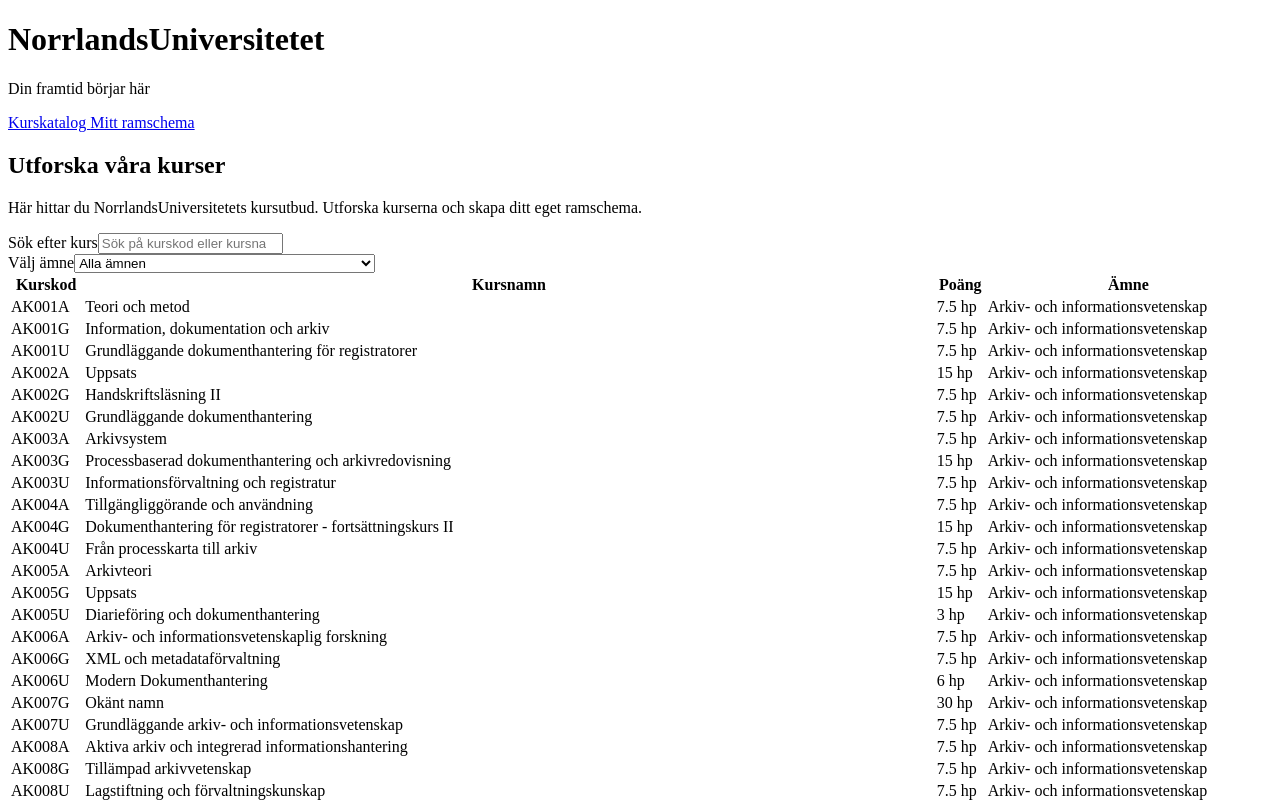
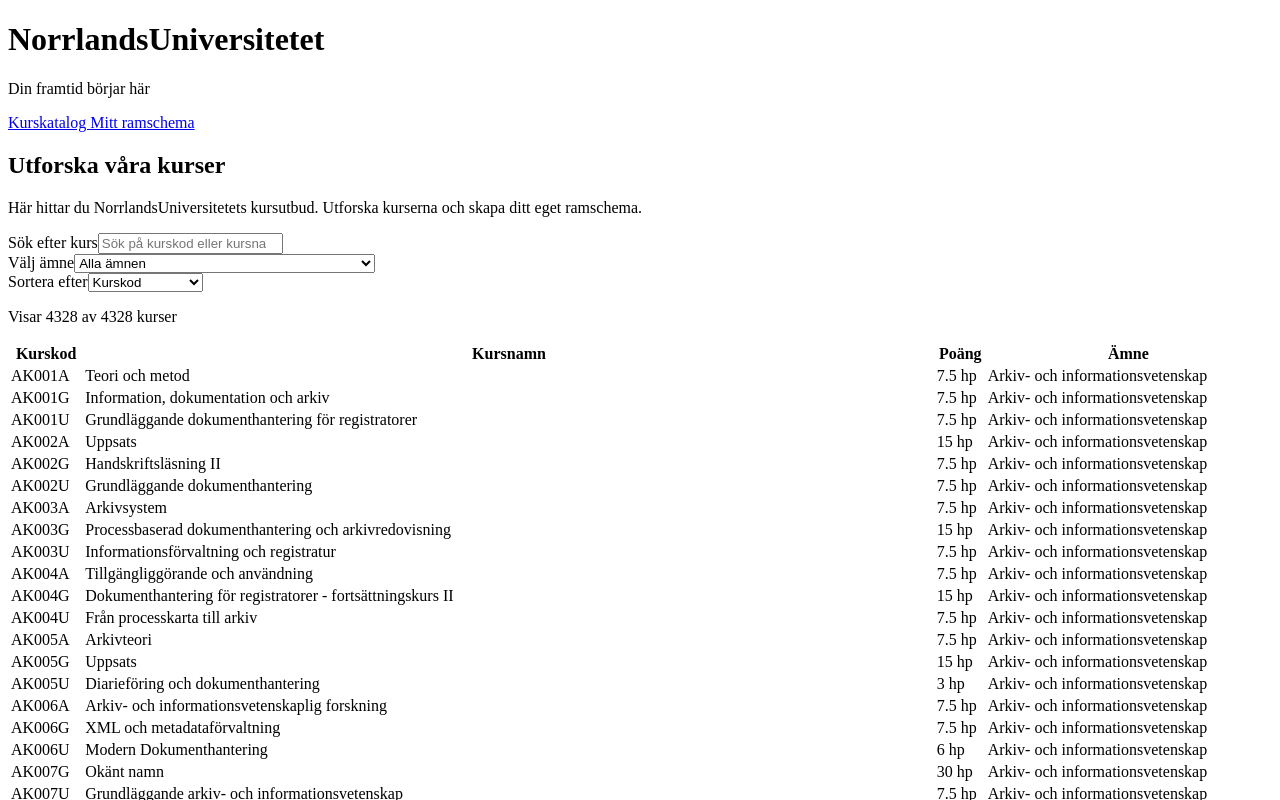
Before and after one commit to emmaagren/norrlandsuniversitetet, an Angular app: page /kurser in a window 1280 px wide. Shown: the top 800 px of the page. Built offline with nearby package versions, Linux system fonts and the light colour scheme.

Commit message:
Lagt till kurssortering och påbörjat ramschemats funktioner.

```diff
--- a/src/app/pages/course-catalog/course-catalog.html
+++ b/src/app/pages/course-catalog/course-catalog.html
@@ -29,6 +29,23 @@
     </select>
   </div>
 
+  <!-- Sortering av kurser -->
+  <div class="sort">
+    <label for="sort">Sortera efter</label>
+
+    <select id="sort" [value]="sortBy()" (change)="updateSort($event)">
+      <option value="courseCode">Kurskod</option>
+      <option value="courseName">Kursnamn</option>
+      <option value="points">Högskolepoäng</option>
+      <option value="subject">Ämne</option>
+    </select>
+  </div>
+
+  <!-- Visar antal kurser som matchar sökning och filtrering -->
+  <p class="course-count" aria-live="polite">
+    Visar {{ filteredCourses().length }} av {{ courses().length }} kurser
+  </p>
+
   <!-- Tabell med tillgängliga kurser -->
   <div class="table-container">
     <table>
--- a/src/app/pages/course-catalog/course-catalog.ts
+++ b/src/app/pages/course-catalog/course-catalog.ts
@@ -25,6 +25,9 @@ export class CourseCatalog {
   // Lagrar vilket ämne användaren har valt
   selectedSubject = signal('');
 
+  // Lagrar vilket fält kurserna ska sorteras efter
+  sortBy = signal<'courseCode' | 'courseName' | 'points' | 'subject'>('courseCode');
+
   // Skapar en alfabetiskt sorterad lista över alla ämnen
   subjects = computed(() => {
     const allSubjects = this.courses().map(course => course.subject);
@@ -34,13 +37,14 @@ export class CourseCatalog {
     );
   });
 
-
-  // Filtrerar kurser efter sökfras och valt ämne
+  // Filtrerar och sorterar kurserna
   filteredCourses = computed(() => {
     const search = this.searchTerm().toLowerCase().trim();
     const subject = this.selectedSubject();
+    const sortBy = this.sortBy();
 
-    return this.courses().filter(course => {
+    // Filtrerar kurser efter sökfras och ämne
+    const filtered = this.courses().filter(course => {
       const matchesSearch =
         course.courseCode.toLowerCase().includes(search) ||
         course.courseName.toLowerCase().includes(search);
@@ -49,6 +53,15 @@ export class CourseCatalog {
         subject === '' || course.subject === subject;
 
       return matchesSearch && matchesSubject;
+    });
+
+    // Sorterar kurserna efter valt fält
+    return filtered.sort((a, b) => {
+      if (sortBy === 'points') {
+        return a.points - b.points;
+      }
+
+      return a[sortBy].localeCompare(b[sortBy], 'sv');
     });
   });
 
@@ -64,4 +77,12 @@ export class CourseCatalog {
     this.selectedSubject.set(select.value);
   }
 
+  // Uppdaterar sorteringen
+  updateSort(event: Event): void {
+    const select = event.target as HTMLSelectElement;
+
+    this.sortBy.set(
+      select.value as 'courseCode' | 'courseName' | 'points' | 'subject'
+    );
+  }
 }
```
Also changed, not shown: src/app/services/schedule-storage.ts (added, +34 -0 lines), 1 other file (tests, documents, lock files or other folders).
